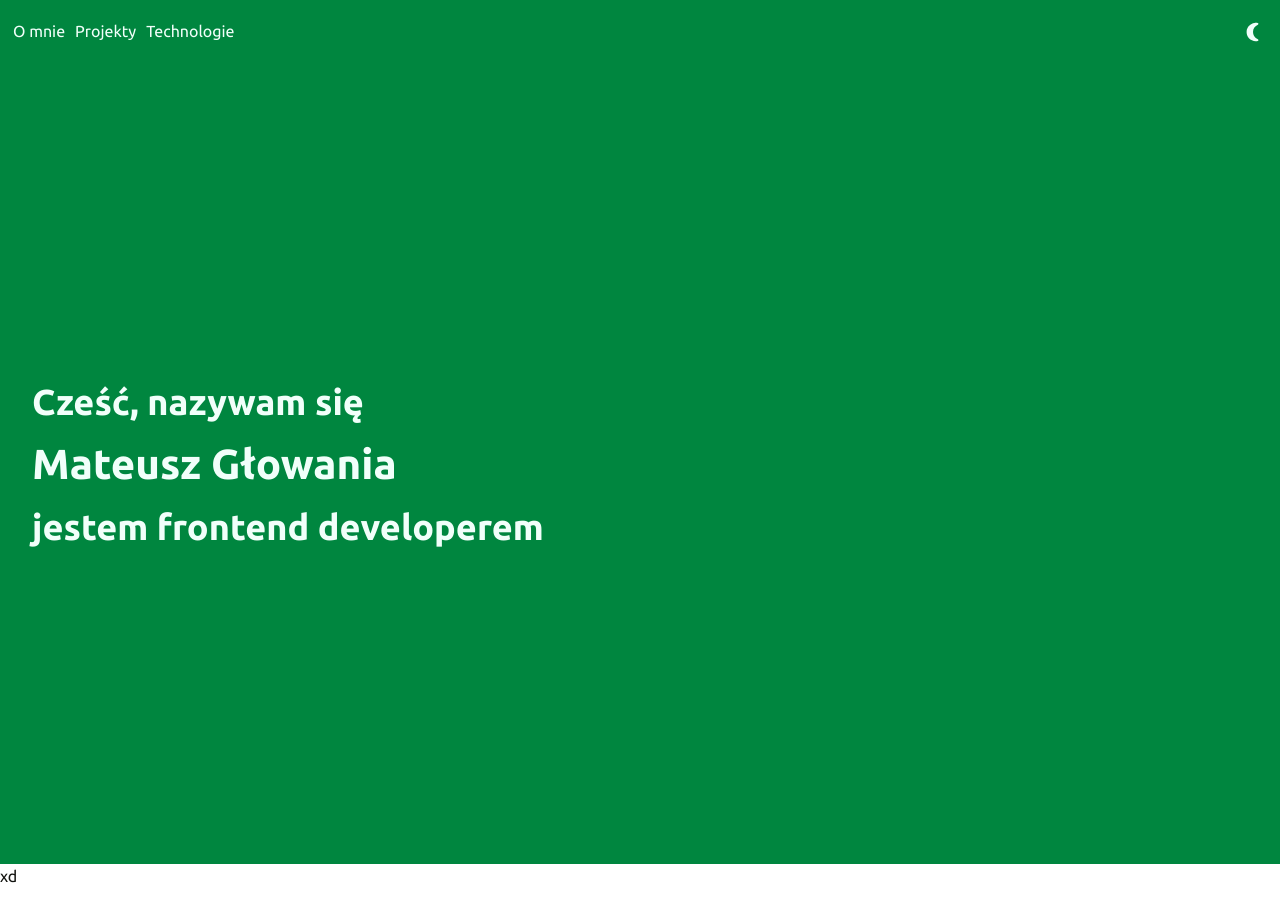
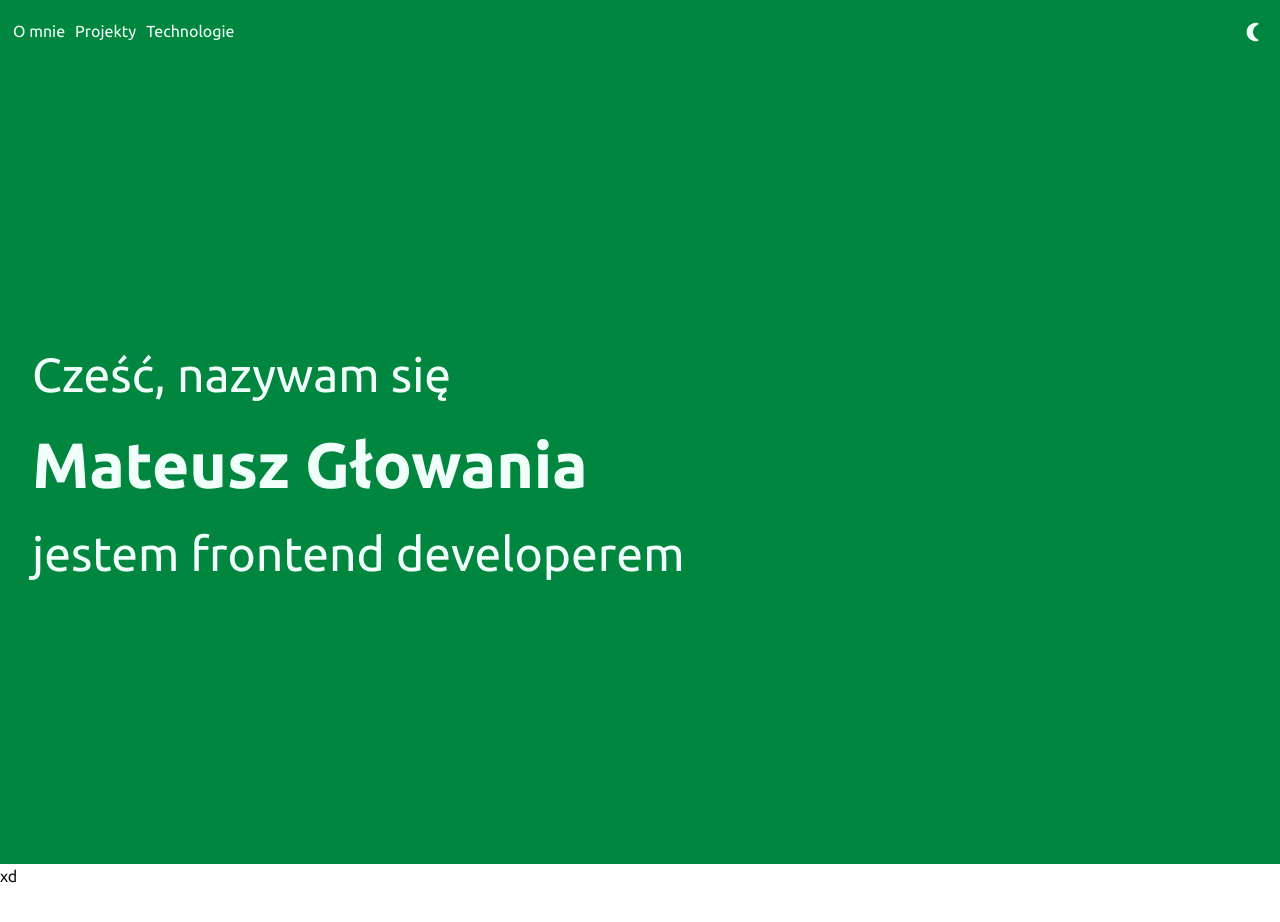
Before and after one commit to Muraii-pl/my_page, a React (Create React App) app: page / in a window 1280 px wide. Shown: the top 922 px of the page. Built offline with nearby package versions, Linux system fonts and the light colour scheme.

Commit message:
fix title

```diff
--- a/src/components/atoms/HeroTitle/TitleStyle.js
+++ b/src/components/atoms/HeroTitle/TitleStyle.js
@@ -2,12 +2,13 @@ import styled from "styled-components";
 
 const H1Style = styled.h1`
   color: ${(props) => props.theme.colors.secondText};
-  font-size: min(6.4rem, 42px);
+  font-size: min(6.4rem, 15vw);
 `;
 
 const H2Style = styled.h2`
   color: ${(props) => props.theme.colors.secondText};
-  font-size: 3.6rem;
+  font-size: min(4.8rem, 9vw);
+  font-weight: normal;
 `;
 
 export { H2Style, H1Style };
```
Also changed, not shown: public/manifest.json.
